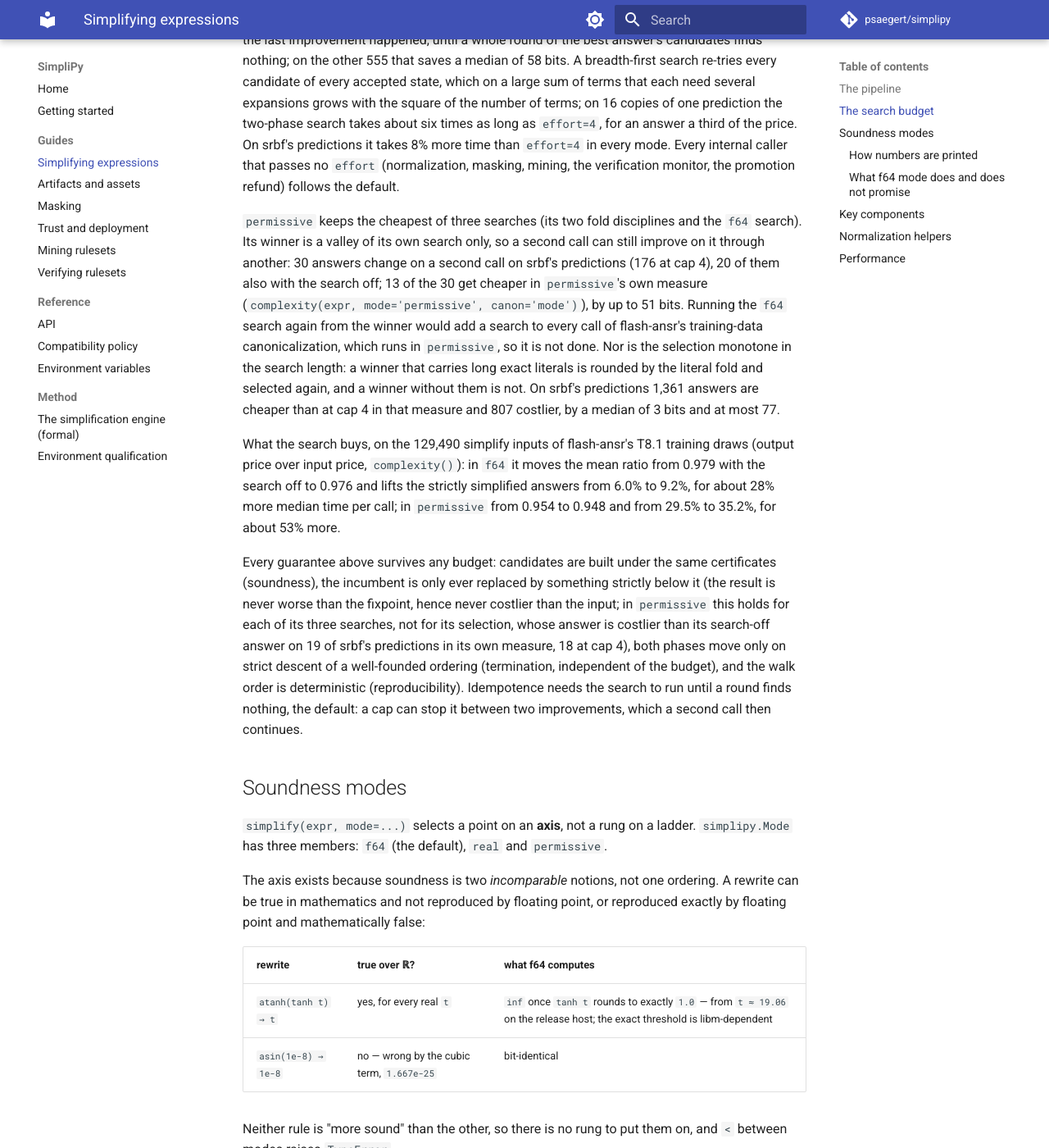
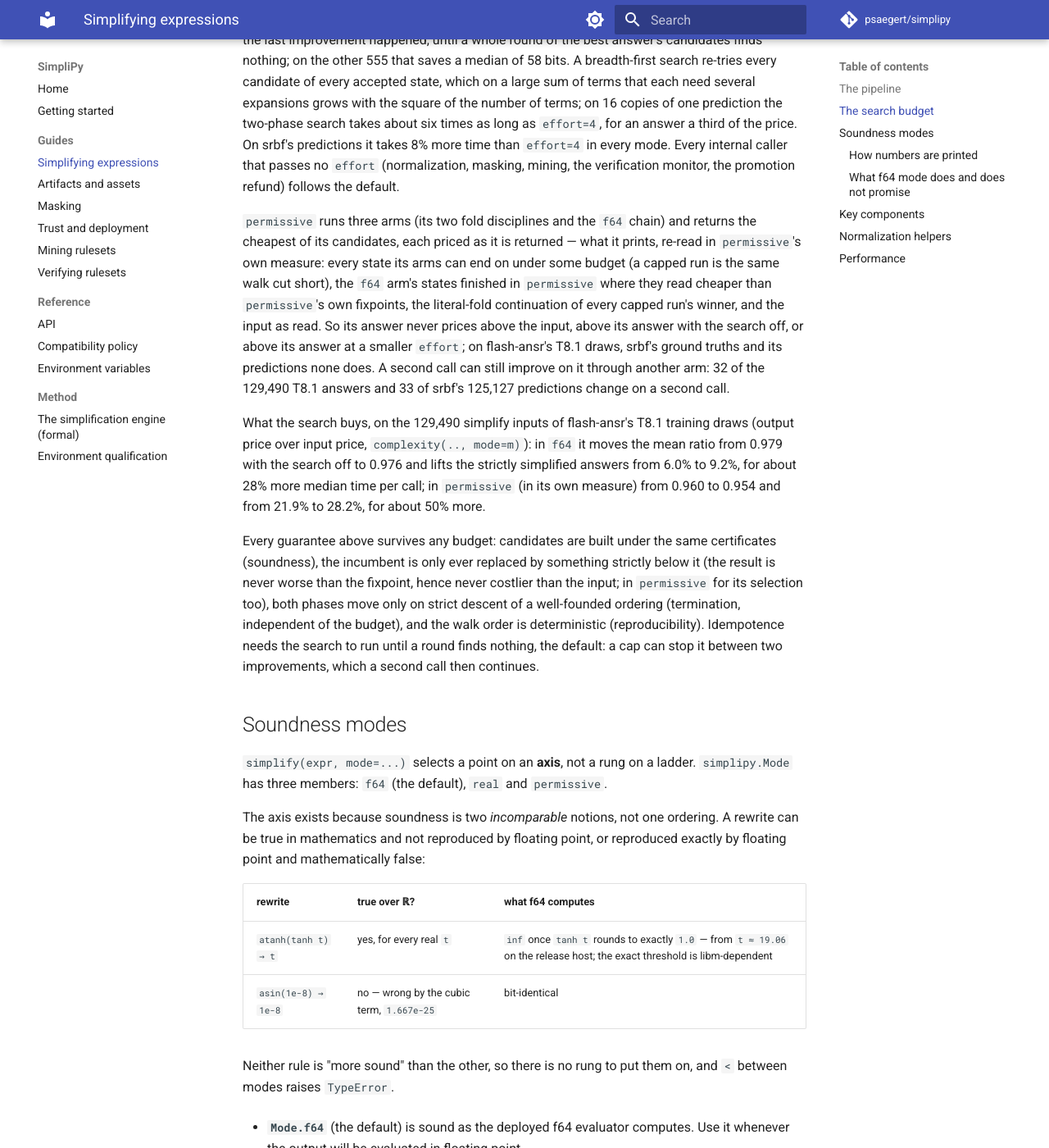
Before and after one commit to psaegert/simplipy, an MkDocs documentation site: the page built from docs/guides/simplify.md, in a window 1280 px wide and 1400 px high, scrolled down 2902 px. Shown: the whole window at 82% size. Built offline with MkDocs 1.6.1 and Material for MkDocs 9.7.7, drawn with Linux system fonts in a browser that asks for light colours; comment, search, counter and statistics services are not loaded.

Commit message:
Docs: one measure per mode, permissive's selection and its three bounds
CHANGELOG entries for both changes; the guide's measure paragraph, permissive paragraph,
search-gain line (permissive in its own measure) and guarantee sentence; formal.md's permissive
clause becomes a proposition with its proof (the candidates of a capped run are a subset), with
the measured second-call counts and the three bounds checked on every input of the T8.1 draws,
srbf's ground truths and predictions.

Co-Authored-By: Claude Opus 5.5 <noreply@anthropic.com>
Claude-Session: https://claude.ai/code/session_016gamUqKQqroqag4GFsNu6W

```diff
--- a/docs/guides/simplify.md
+++ b/docs/guides/simplify.md
@@ -133,29 +133,27 @@ than `effort=4` in every mode. Every internal caller that passes no
 `effort` (normalization, masking, mining, the verification monitor, the promotion refund)
 follows the default.
 
-`permissive` keeps the cheapest of three searches (its two fold disciplines and the `f64`
-search). Its winner is a valley of its own search only, so a second call can still improve on
-it through another: 30 answers change on a second call on srbf's predictions (176 at cap 4),
-20 of them also with the search off; 13 of the 30 get cheaper in `permissive`'s own measure
-(`complexity(expr, mode='permissive', canon='mode')`), by up to 51 bits. Running the `f64`
-search again from the winner would add a search to every call of flash-ansr's training-data
-canonicalization, which runs in `permissive`, so it is not done. Nor is the selection monotone
-in the search length: a winner that carries long exact literals is rounded by the literal fold
-and selected again, and a winner without them is not. On srbf's predictions 1,361 answers are
-cheaper than at cap 4 in that measure and 807 costlier, by a median of 3 bits and at most 77.
+`permissive` runs three arms (its two fold disciplines and the `f64` chain) and returns the
+cheapest of its candidates, each priced as it is returned — what it prints, re-read in
+`permissive`'s own measure: every state its arms can end on under some budget (a capped run is
+the same walk cut short), the `f64` arm's states finished in `permissive` where they read
+cheaper than `permissive`'s own fixpoints, the literal-fold continuation of every capped run's
+winner, and the input as read. So its answer never prices above the input, above its answer
+with the search off, or above its answer at a smaller `effort`; on flash-ansr's T8.1 draws,
+srbf's ground truths and its predictions none does. A second call can still improve on it
+through another arm: 32 of the 129,490 T8.1 answers and 33 of srbf's 125,127 predictions
+change on a second call.
 
 What the search buys, on the 129,490 simplify inputs of flash-ansr's T8.1 training draws
-(output price over input price, `complexity()`): in `f64` it moves the mean ratio from 0.979
+(output price over input price, `complexity(.., mode=m)`): in `f64` it moves the mean ratio from 0.979
 with the search off to 0.976 and lifts the strictly simplified answers from 6.0% to 9.2%, for
-about 28% more median time per call; in `permissive` from 0.954 to 0.948 and from 29.5% to
-35.2%, for about 53% more.
+about 28% more median time per call; in `permissive` (in its own measure) from 0.960 to 0.954
+and from 21.9% to 28.2%, for about 50% more.
 
 Every guarantee above survives any budget: candidates are built under the same
 certificates (soundness), the incumbent is only ever replaced by something strictly
 below it (the result is never worse than the fixpoint, hence never costlier than the
-input; in `permissive` this holds for each of its three searches, not for its selection, whose
-answer is costlier than its search-off answer on 19 of srbf's predictions in its own measure, 18
-at cap 4), both
+input; in `permissive` for its selection too), both
 phases move only on strict descent of a well-founded ordering
 (termination, independent of the budget), and the walk order is deterministic
 (reproducibility). Idempotence needs the search to run until a round finds nothing,
```
Also changed, not shown: CHANGELOG.md (+40 -19 lines), docs/formal.md (+15 -11 lines).
